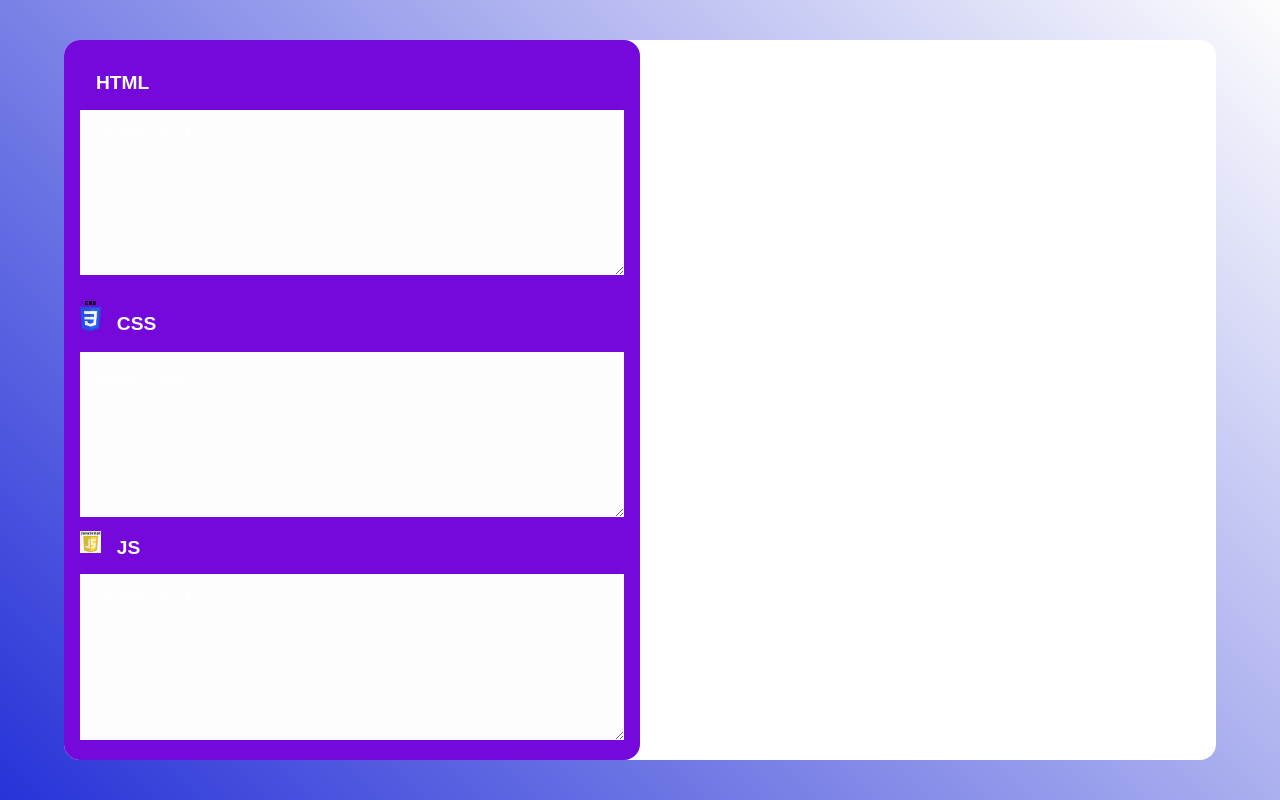
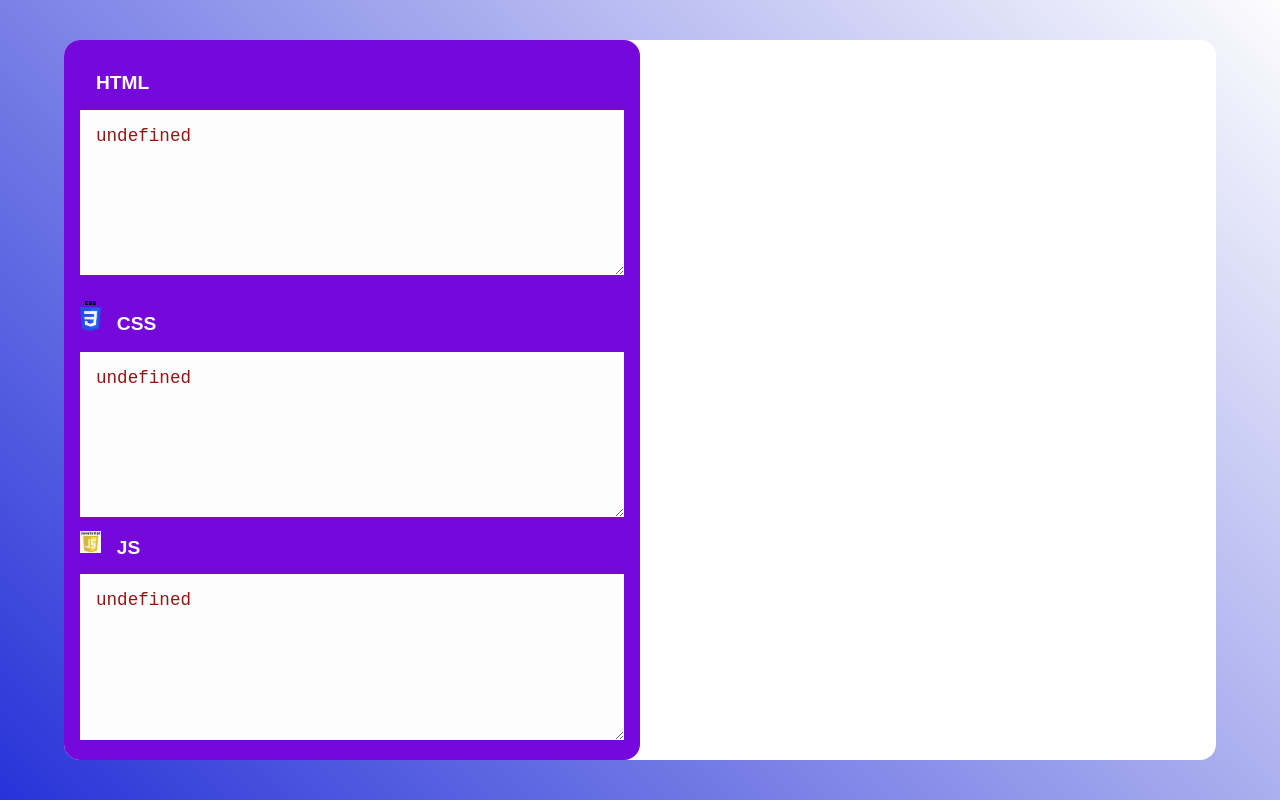
Before and after one commit to ayushgoel9908/CodeAlpha_OnlineCodeEditor, a plain HTML site: page index.html in a window 1280 px wide. Drawn offline with Linux system fonts and the light colour scheme.

Commit message:
Add files via upload

```diff
--- a/style.css
+++ b/style.css
@@ -66,7 +66,7 @@ h1{
   border: none ;
   padding: 1rem;
   font-size: 1.1rem;
-  color: #fff;
+  color: #981414;
   resize: vertical;
 }
 
```
